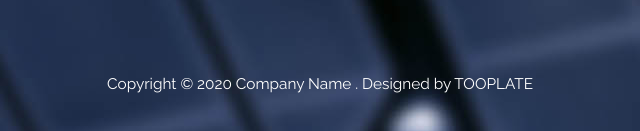
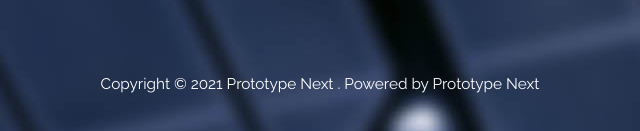
Before and after one commit to slavo3dev/cloud_developer, a plain HTML site: page prototype_one/index.html in a window 1280 px wide. Shown: the part 4355-4486 px from the top of the page, 320-960 px from the left. Drawn offline with Linux system fonts and the light colour scheme.

Commit message:
update date

```diff
--- a/prototype_one/index.html
+++ b/prototype_one/index.html
@@ -343,9 +343,9 @@ https://www.tooplate.com/view/2117-infinite-loop
 
       	<footer class="text-center small tm-footer">
           <p class="mb-0">
-          Copyright &copy; 2020 Company Name
+          Copyright &copy; 2021 Prototype Next
 
-          . <a rel="nofollow" href="https://www.tooplate.com" title="HTML templates">Designed by TOOPLATE</a></p>
+          . <a rel="nofollow" href="https://www.slavo3.com" title="HTML templates">Powered by Prototype Next</a></p>
         </footer>
 
     </section>
```
